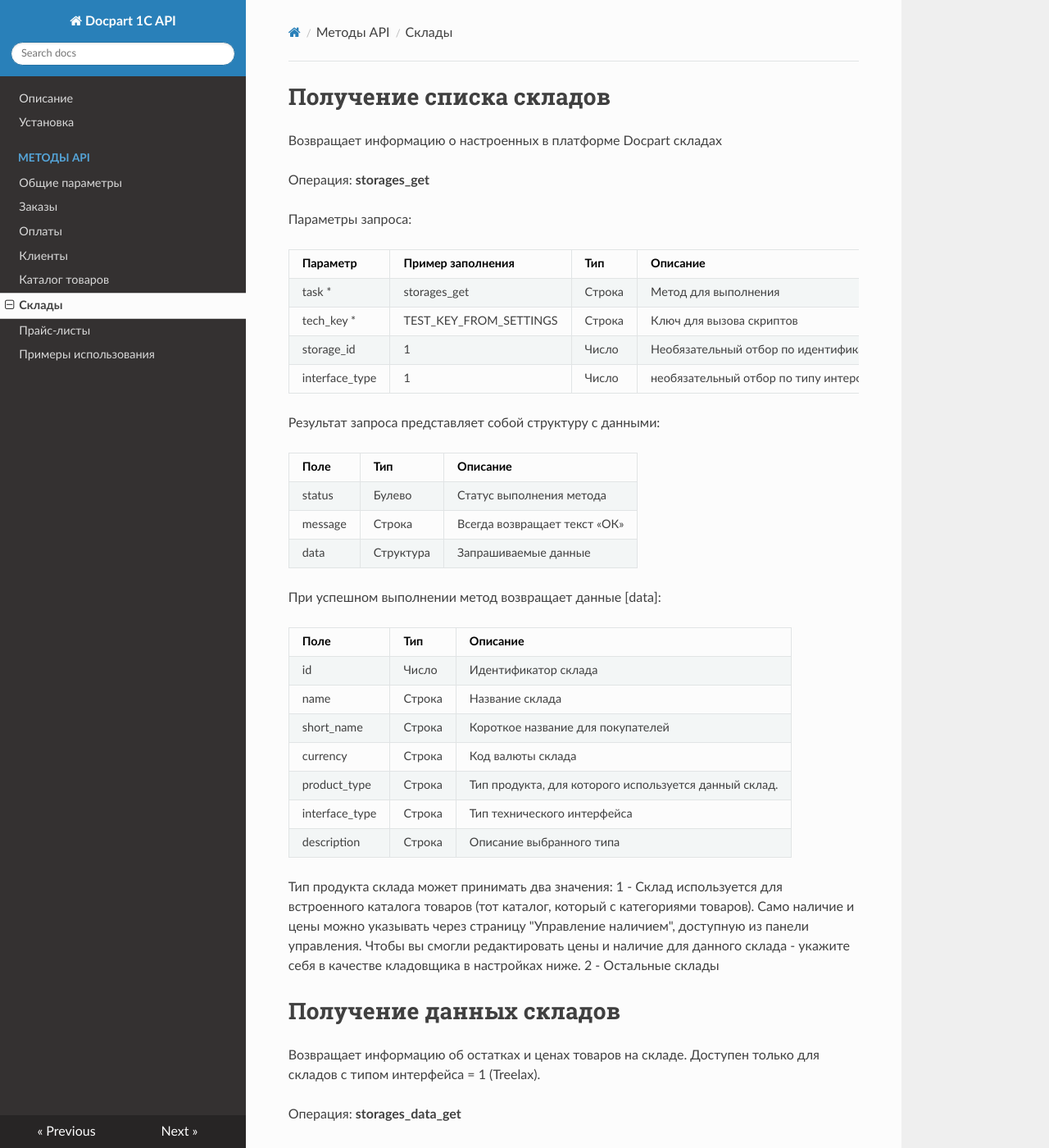
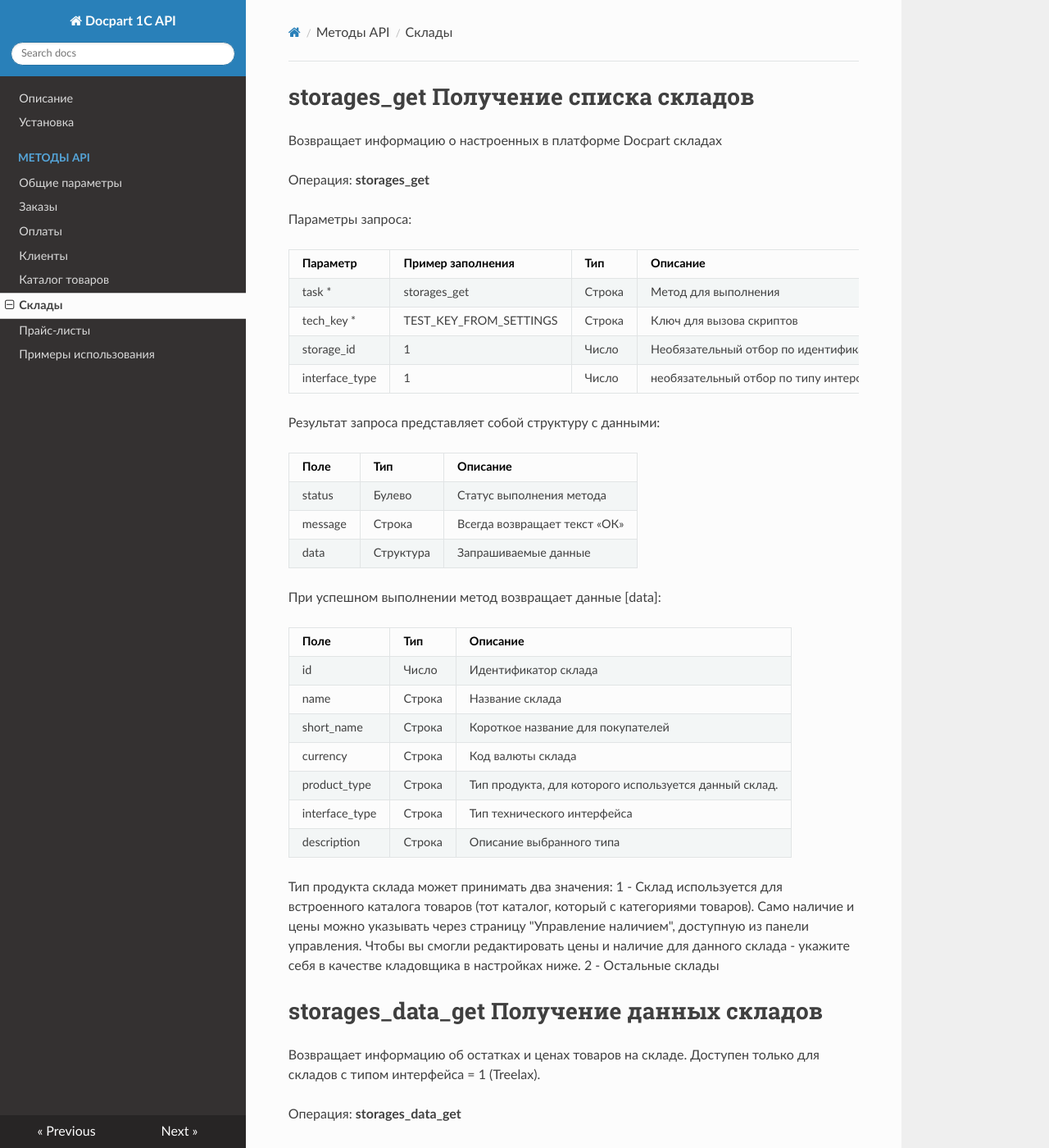
Before and after one commit to emayskiy/Docpart_1C_API_WIKI, an MkDocs documentation site: the page built from docs/storages.md, in a window 1280 px wide and 1400 px high. Shown: the whole window at 82% size. Built offline with MkDocs 1.6.1, drawn with Linux system fonts in a browser that asks for light colours; nearby versions of some CDN libraries; some of the changed text lies outside the part shown.

```diff
--- a/docs/storages.md
+++ b/docs/storages.md
@@ -1,4 +1,4 @@
-# Получение списка складов
+#storages_get Получение списка складов
 
 Возвращает информацию о настроенных в платформе Docpart складах
 
@@ -37,7 +37,7 @@
 1 - Склад используется для встроенного каталога товаров (тот каталог, который с категориями товаров). Само наличие и цены можно указывать через страницу "Управление наличием", доступную из панели управления. Чтобы вы смогли редактировать цены и наличие для данного склада - укажите себя в качестве кладовщика в настройках ниже.
 2 - Остальные склады
 
-# Получение данных складов
+#storages_data_get Получение данных складов
 
 Возвращает информацию об остатках и ценах товаров на складе. Доступен только для складов с типом интерфейса = 1 (Treelax).
 
@@ -75,7 +75,7 @@
 |exist|Число|Остаток на складе|
 |arrival_time|Дата время|Время появления на складе|
 
-# Загрузка данных складов
+#storages_data_load Загрузка данных складов
 
 Загрузка данных информации об остатках и ценах товаров на складах. Если в строке массива data не заполнены поля product_id, category_id и price, то такая строка не будет загружена.
 
@@ -115,7 +115,7 @@
 При успешном выполнении метод возвращает статистику загруженных данных [data]: Loaded 1250 rows. Skipped 17 rows
 
 
-# Очистка данных складов
+#storages_data_delete Очистка данных складов
 
 Удаляет всю информацию о ценах и наличии для указанного склада.
 Внимание: данная операция необратимая. После удаления необходимо загрузить обновленную информацию о наличии и ценах на складе.
```
